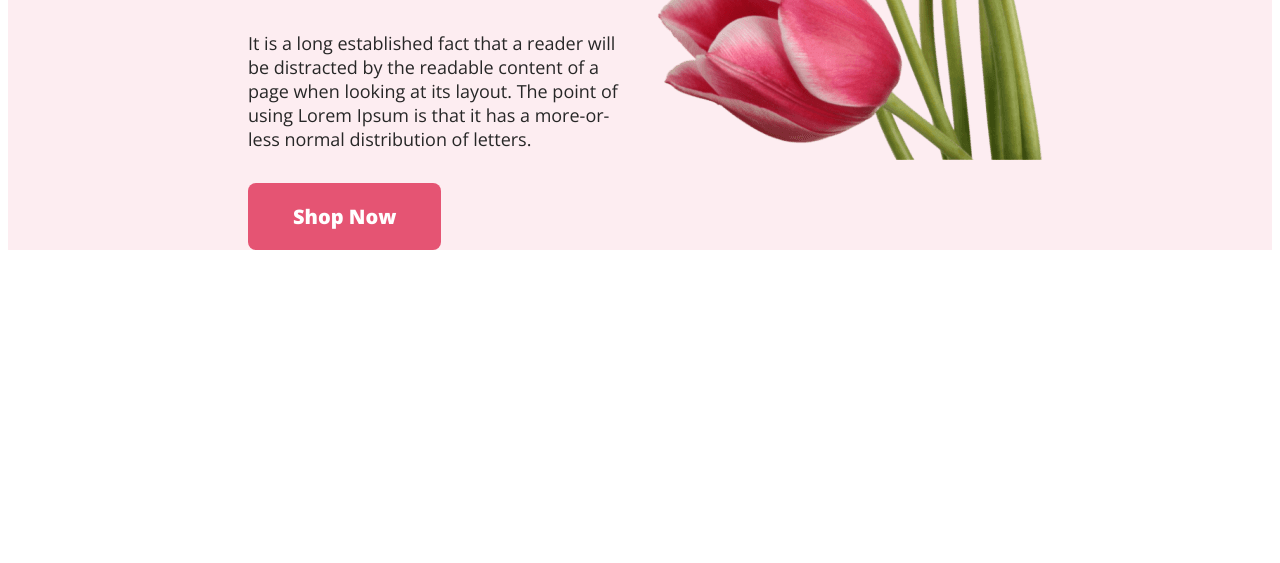
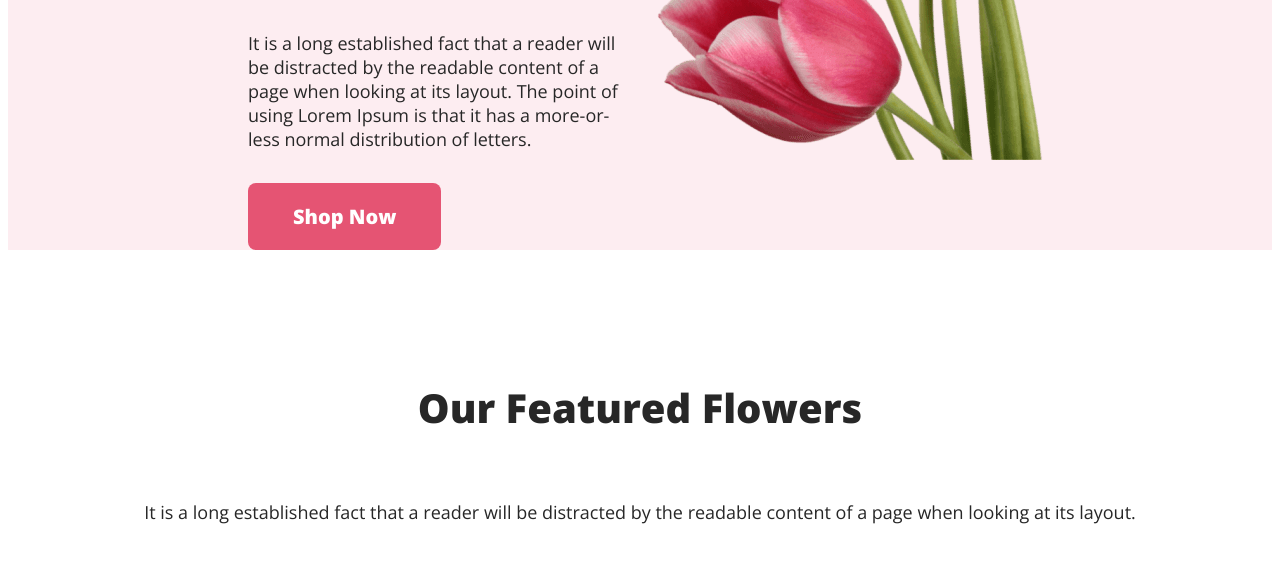
Before and after one commit to kamruzzaman-leeon/flower-shop, a plain HTML site: page index.html in a window 1280 px wide. Shown: the part 788-1351 px from the top of the page. Before the commit the page ends 1046 px from the top, so only its background shows below. Drawn offline with nearby package versions, Linux system fonts and the light colour scheme.

Commit message:
feature description added

```diff
--- a/flowerStyle.css
+++ b/flowerStyle.css
@@ -4,6 +4,7 @@
   font-family: "Lato", sans-serif;
   font-family: "Open Sans", sans-serif;
 }
+
 
 .btn-primary {
   border-radius: 8px;
@@ -15,6 +16,19 @@
   padding: 20px 45px;
 }
 
+.section-title {
+  color: #272727;
+  text-align: center;
+  font-size: 40px;
+  font-style: normal;
+  font-weight: 800;
+}
+
+.section-description{
+    color: #272727;
+    text-align: center;
+    font-size: 18px;
+}
 /* heading related styles */
 .header {
   background: #e554731a;
@@ -35,16 +49,26 @@
   color: #272727;
   font-size: 80px;
   font-weight: 800;
+  max-width: 700;
 }
 .banner-description {
   color: #272727;
   font-size: 18px;
   font-weight: 400;
-  margin-top: 32px ;
+  margin-top: 32px;
   margin-bottom: 32px;
 }
 
 .banner-content {
-    max-width: 635px;
+  max-width: 635px;
+}
 
-  }
+main {
+    max-width: 1440px;
+}
+section{
+    margin: 130px 0px;
+}
+#feature-flowers {
+padding: 25px 50px;
+}
--- a/index.html
+++ b/index.html
@@ -27,7 +27,13 @@
         </div>
     </header>
     <main>
-
+        <!--Our feature Flower -->
+        <section>
+            <h3 class="section-title">Our Featured Flowers</h3>
+            <p id="feature-flowers" class="section-description">
+                It is a long established fact that a reader will be distracted by the readable content of a page when looking at its layout.
+            </p>
+        </section>
     </main>
     <footer>
 
```
